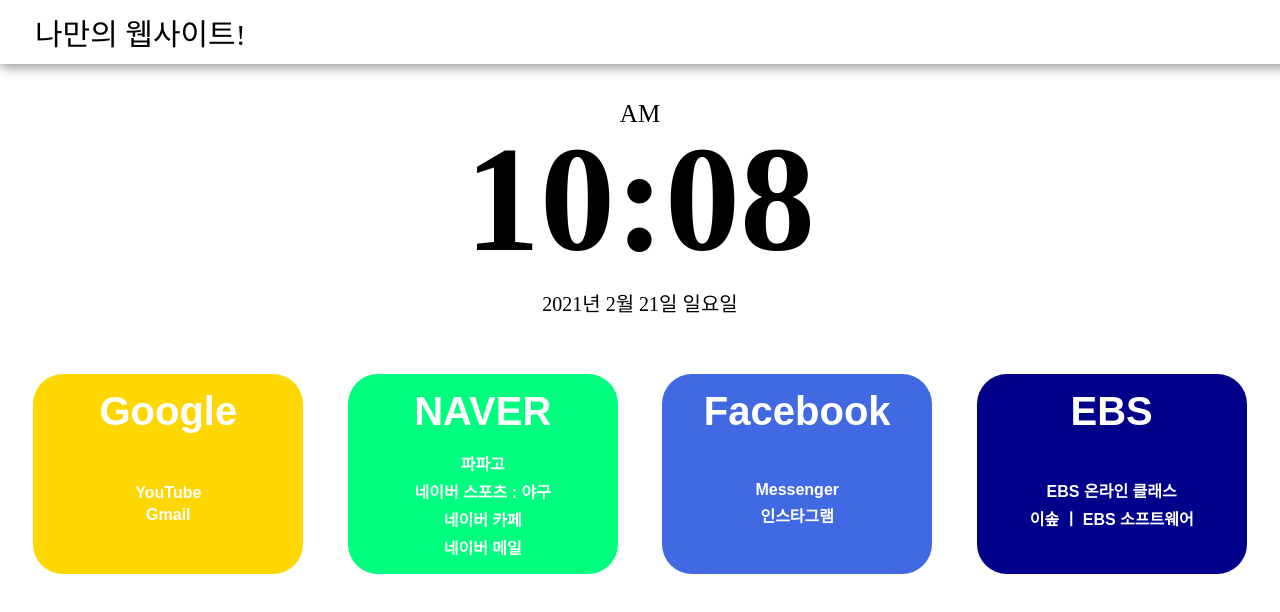
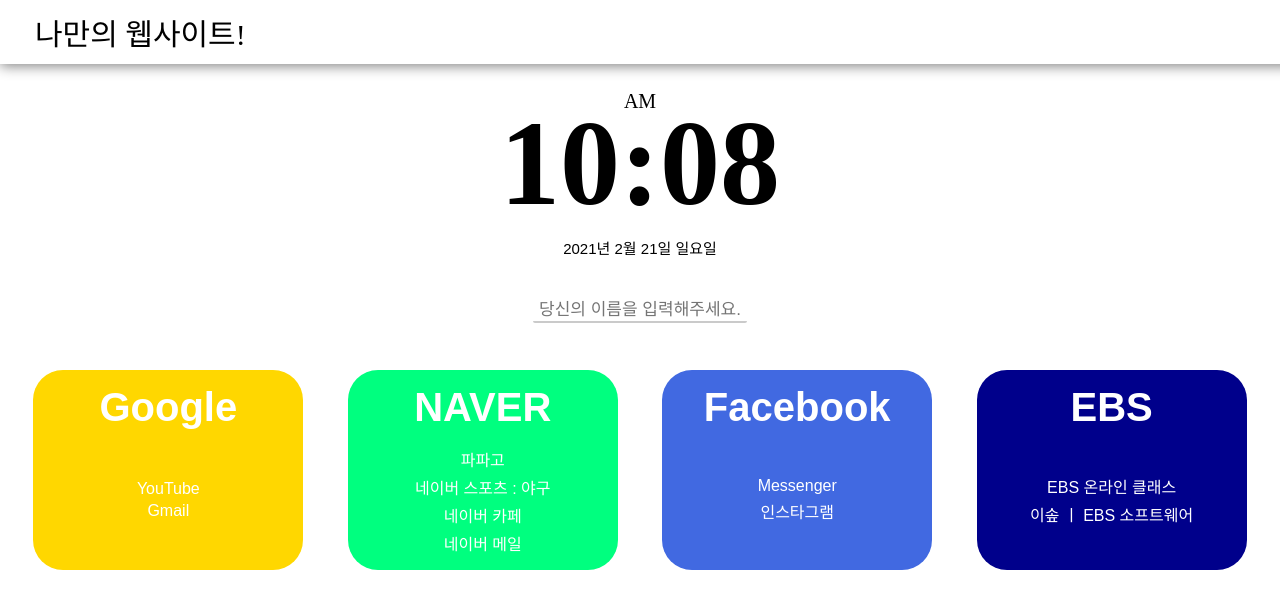
Before and after one commit to yslee7087/myownwebsites, a plain HTML site: page index.html in a window 1280 px wide. Shown: the top 612 px of the page. Drawn offline with Linux system fonts and the light colour scheme; a web font is replaced by a local one.

Commit message:
ver 7
1. greeting 기능 추가

```diff
--- a/body-style.css
+++ b/body-style.css
@@ -2,6 +2,15 @@ body {
   background-color: rgb(255, 255, 255);
   margin: 0px;
   overflow-x: hidden;
-  /* background-image: url(anastasia-taioglou-4P21IxWN7BA-unsplash.jpg);
+  /* background-image: url(background-1.jpg);
   background-size: 100%; */
 }
+.form {
+  display: none;
+}
+.greetings {
+  display: none;
+}
+.showing {
+  display: block;
+}
--- a/clock-style.css
+++ b/clock-style.css
@@ -1,22 +1,27 @@
 .clock {
   margin: 25px;
+  margin-bottom: 10px;
   line-height: 50px;
 }
 .clock h1 {
-  height: 120px;
-  line-height: 120px;
+  height: 110px;
+  line-height: 100px;
   text-align: center;
-  font-size: 150px;
+  font-size: 120px;
   padding: 0px;
   margin: 0px;
 }
 .clock .AmPm {
+  height: 25px;
+  line-height: 25px;
   text-align: center;
-  font-size: 25px;
-  margin-top: 20px;
+  font-size: 20px;
+  margin: 0px;
 }
 .clock .dates {
   text-align: center;
-  font-size: 20px;
-  margin: 20px;
+  font-size: 15px;
+  font-weight: lighter;
+  margin: 0px;
+  font-family: 'Jeju Gothic', sans-serif;
 }
--- /dev/null
+++ b/greeting-style.css
@@ -0,0 +1,26 @@
+.toGreet {
+    text-align: center;
+    margin: 0px;
+    margin-top: 25px;
+    margin-bottom: 25px;
+}
+.askName {
+    position: relative;
+    transition: 0.2s;
+    width: 210px;
+    outline: 0px;
+    text-align: center;
+    font-size: 17px;
+    font-family: 'Jeju Gothic', sans-serif;
+    border-radius: 2px;
+    border: 0px;
+    border-bottom: 2px solid rgb(202, 202, 202);
+}
+.askName:focus {
+    border-color: rgb(116, 116, 116);
+}
+.greeting {
+    font-size: 20px;
+    font-family: 'Jeju Gothic', sans-serif;
+    text-align: center;
+}
--- /dev/null
+++ b/greeting.js
@@ -0,0 +1,55 @@
+const form = document.querySelector(".greetingForm"),
+    input = form.querySelector("input"),
+    greeting = document.querySelector(".js-greetings");
+const USER_LS = "currentUser",
+    SHOWING_CN = "showing";
+
+function saveName(text) {
+    localStorage.setItem(USER_LS, text);
+}
+
+function handleSubmit(event) {
+    event.preventDefault();
+    const currentValue = input.value;
+    paintGreeting(currentValue);
+    saveName(currentValue);
+}
+
+function askForName() {
+    form.classList.add(SHOWING_CN);
+    form.addEventListener("submit", handleSubmit);
+}
+
+function paintGreeting(text) {
+    const greetingByTime = new Date(),
+        liveTime = greetingByTime.getHours();
+    let talk = "";
+    if (liveTime < 6) {
+        talk = "새로운 하루가 시작됐네요.";
+    } else if (liveTime < 12) {
+        talk = "좋은 아침입니다.";
+    } else if (liveTime < 18) {
+        talk = "좋은 오후입니다.";
+    } else if (liveTime < 20) {
+        talk = "벌써 하루가 다 갔네요.";
+    } else if (liveTime <= 24) {
+        talk = "오늘도 수고했어요 :)";
+    }
+
+    form.classList.remove(SHOWING_CN);
+    greeting.classList.add(SHOWING_CN);
+    greeting.innerText = `안녕하세요, ${text}님! ${talk}`;
+}
+function loadName() {
+    const currentUser = localStorage.getItem(USER_LS);
+    if (currentUser === null) {
+        askForName();
+    } else {
+        paintGreeting(currentUser);
+    }
+}
+function init() {
+    loadName();
+    setInterval(loadName, 1000)
+}
+init();
--- a/index.html
+++ b/index.html
@@ -8,18 +8,31 @@
   <link rel="stylesheet" href="swiper-style.css">
   <link rel="stylesheet" href="nav-style.css">
   <link rel="stylesheet" href="clock-style.css">
+  <link rel="stylesheet" href="greeting-style.css">
+  <link href="http://fonts.googleapis.com/earlyaccess/jejugothic.css" rel="stylesheet">
 </head>
 
 <body>
+  <!-- 상단 메뉴바 -->
   <div class="nav">
     <h1>나만의 웹사이트!</h1>
   </div>
+  <!-- 시계, 웹 폴더 -->
   <div class="content">
+    <!-- 시계 -->
     <div class="clock">
       <div class="AmPm">Pm</div>
       <h1>00:00</h1>
       <div class="dates">0000년 00월 00일 n요일</div>
     </div>
+    <!-- 이름 물어보기, 인사하기 -->
+    <div class="toGreet">
+      <form class="greetingForm form">
+        <input class="askName" type="text" placeholder="당신의 이름을 입력해주세요.">
+      </form>
+      <h4 class="greeting js-greetings"></h4>
+    </div>
+    <!-- 웹 폴더 -->
     <div class="swiper">
       <div class="mainsite google">
         <h2><a href="https://www.google.com" title="Google로 이동" target="_blank">Google</a></h2>
@@ -55,6 +68,7 @@
     </div>
   </div>
   <script src="clock.js"></script>
+  <script src="greeting.js"></script>
 </body>
 
 </html>
--- a/swiper-style.css
+++ b/swiper-style.css
@@ -49,7 +49,7 @@
 }
 .swiper a {
   color: white;
-  font-weight: bold;
+  font-family: 'Jeju Gothic', sans-serif;
   text-decoration: none;
 }
 .swiper ul {
```
Also changed, not shown: background-1.jpg (added).
